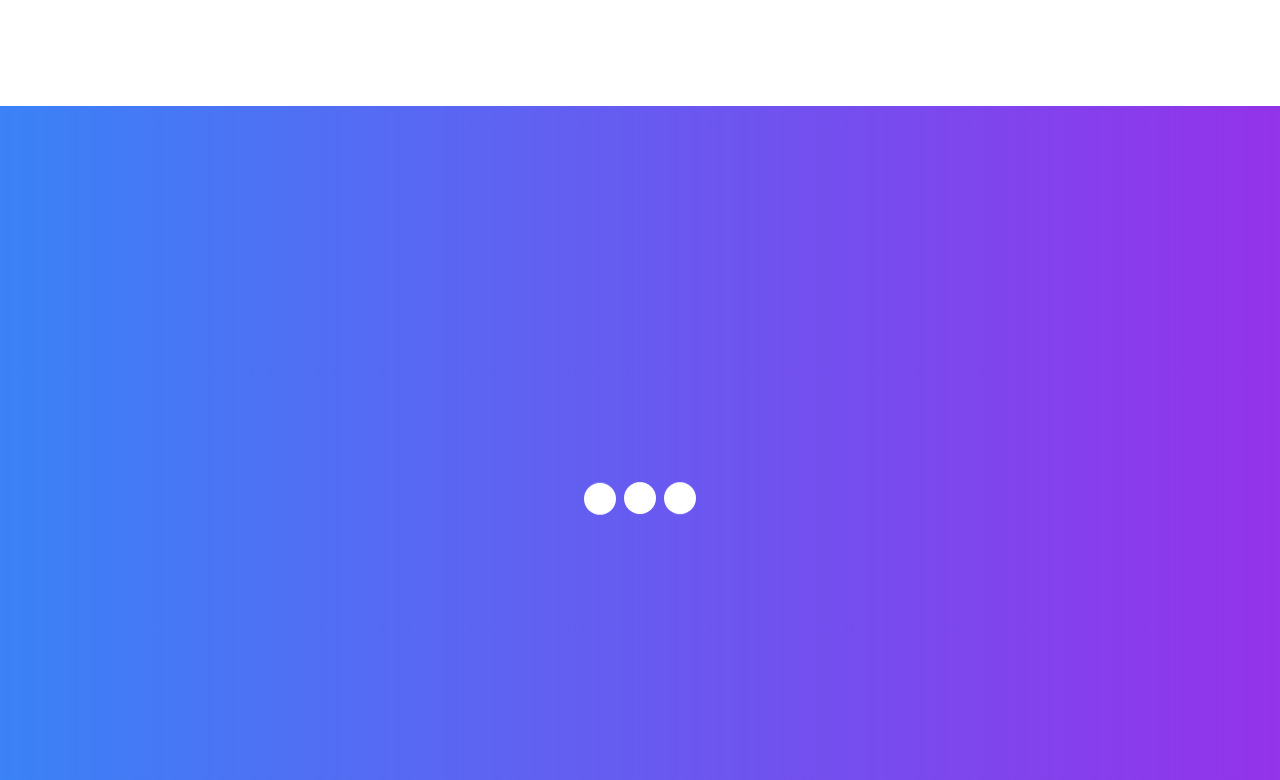
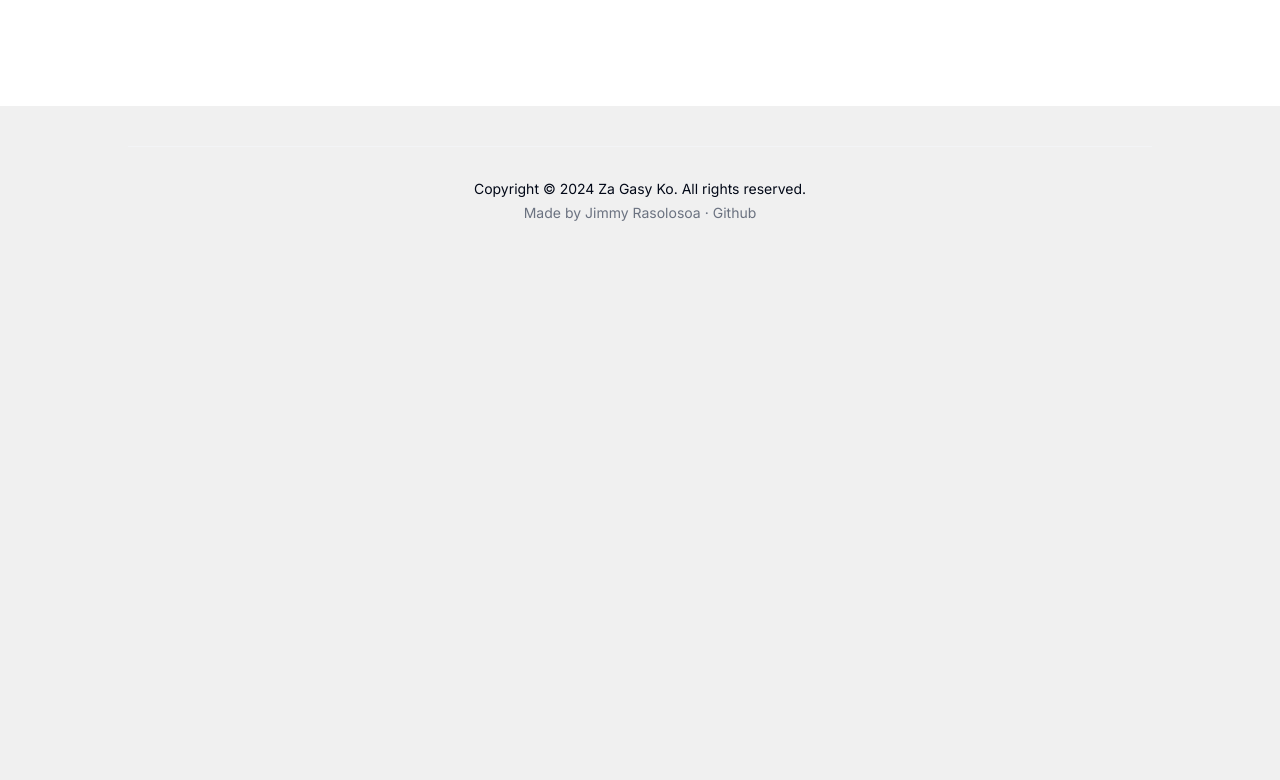
Before and after one commit to Lapocalypsie/blogzagasyko, a Next.js app: page / in a window 1280 px wide. Shown: the part 2420-3200 px from the top of the page. After the commit the page ends 2703 px from the top, so only its background shows below. Built offline with nearby package versions, Linux system fonts and the light colour scheme.

Commit message:
feat: Remove LoadingPage component from Home page

```diff
--- a/app/page.tsx
+++ b/app/page.tsx
@@ -116,7 +116,6 @@ const Home = () => {
           </div>
         </div>
       </section>
-      <LoadingPage />
     </section>
   );
 };
```
